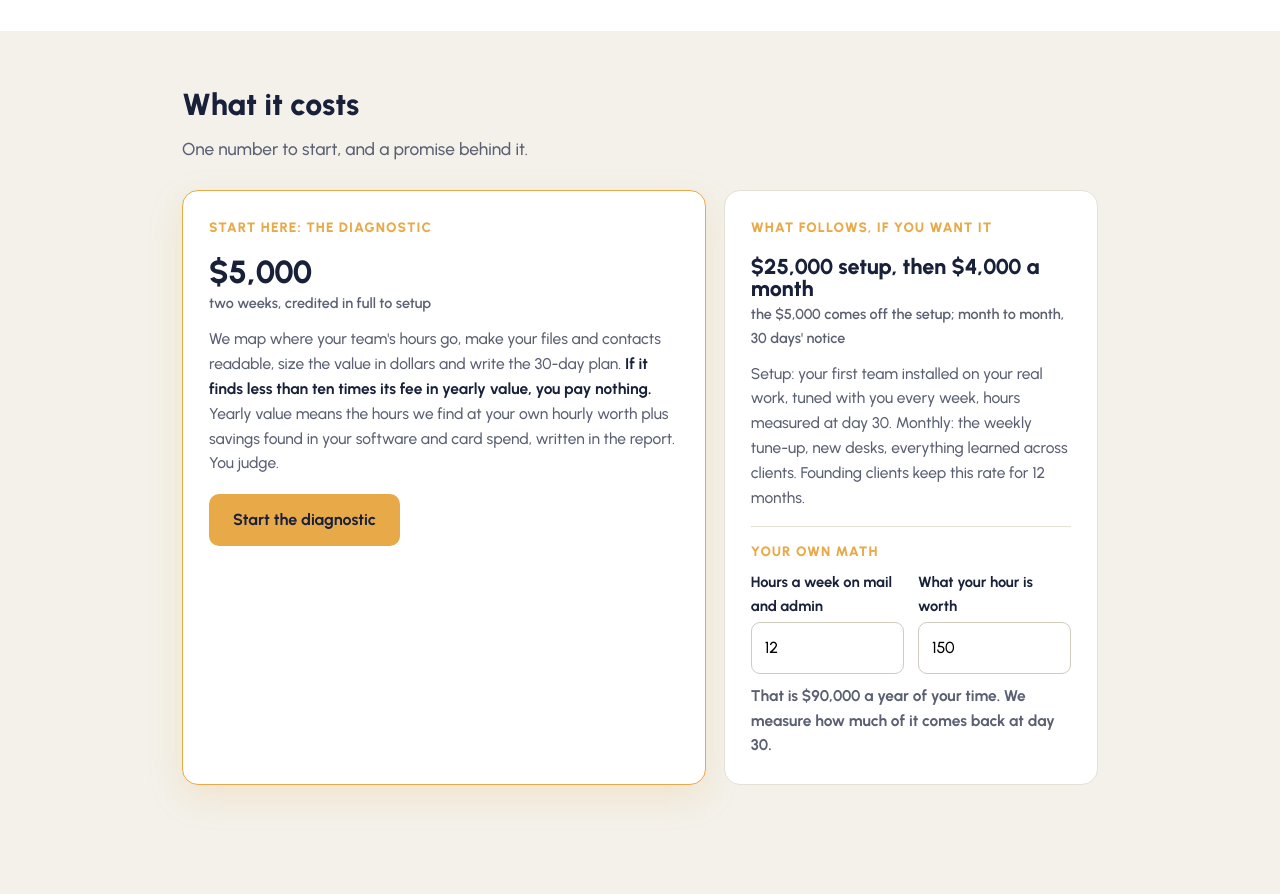
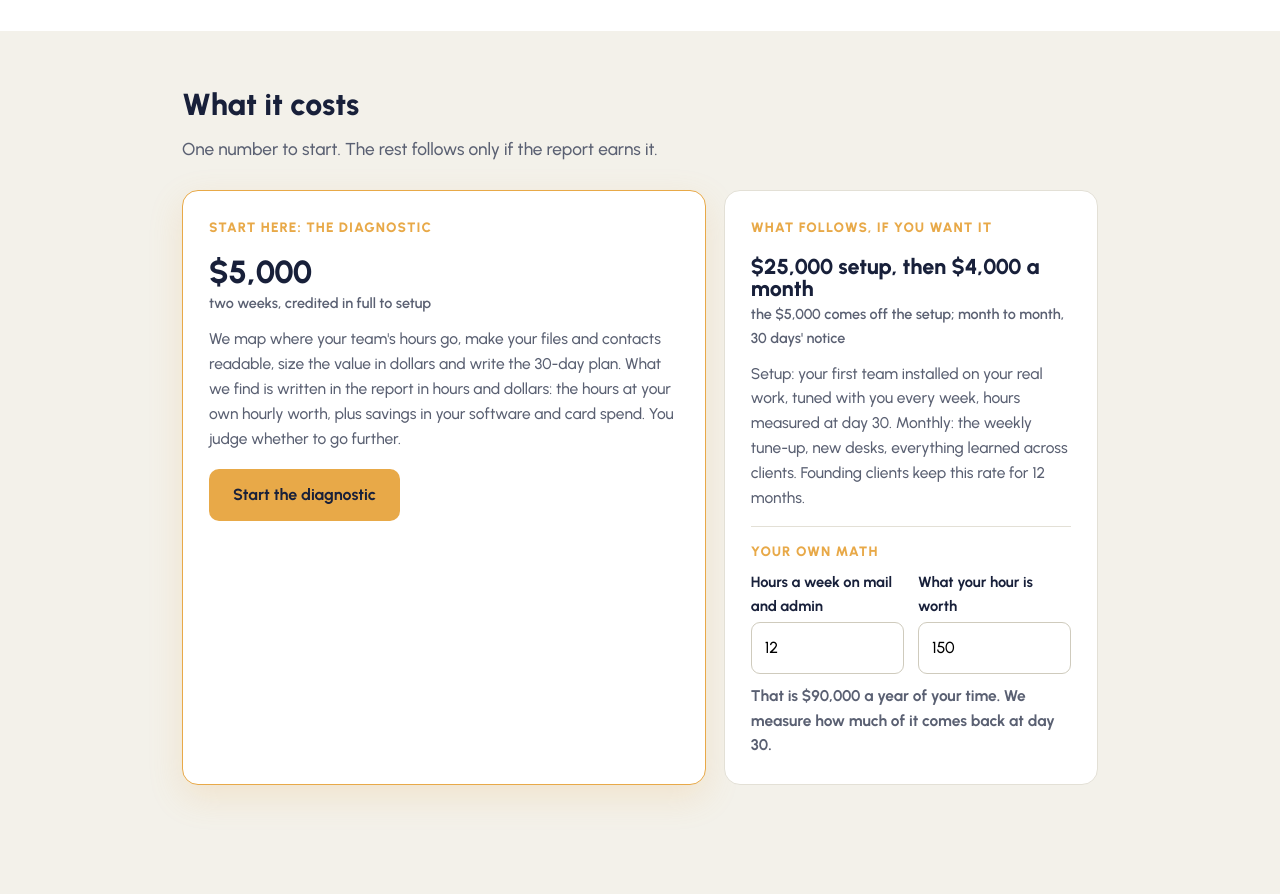
Before and after one commit to acejonas/quiet-shift, a plain HTML site: page index.html in a window 1280 px wide. Shown: the part 1900-2794 px from the top of the page. Drawn offline with Linux system fonts and the light colour scheme.

Commit message:
Publish one-page site

```diff
--- a/index.html
+++ b/index.html
@@ -110,9 +110,9 @@
 
 <section id="price"><div class="wrap">
   <h2>What it costs</h2>
-  <p class="lead">One number to start, and a promise behind it.</p>
+  <p class="lead">One number to start. The rest follows only if the report earns it.</p>
   <div class="prices" style="grid-template-columns:minmax(0,1.4fr) minmax(0,1fr)">
-    <div class="price hi"><span class="k">Start here: the diagnostic</span><div class="amt">$5,000</div><div class="per">two weeks, credited in full to setup</div><p>We map where your team's hours go, make your files and contacts readable, size the value in dollars and write the 30-day plan. <strong style="color:var(--navy)">If it finds less than ten times its fee in yearly value, you pay nothing.</strong> Yearly value means the hours we find at your own hourly worth plus savings found in your software and card spend, written in the report. You judge.</p><div style="margin-top:18px"><a class="cta amber" href="mailto:ace@getquietshift.com?subject=Quiet%20Shift%20diagnostic&body=Hi%20Ace%2C%20I%27d%20like%20to%20start%20the%20diagnostic.%20Company%3A%20%0AMy%20role%3A%20%0ARoughly%20how%20many%20hours%20a%20week%20go%20to%20mail%20and%20admin%3A%20">Start the diagnostic</a></div></div>
+    <div class="price hi"><span class="k">Start here: the diagnostic</span><div class="amt">$5,000</div><div class="per">two weeks, credited in full to setup</div><p>We map where your team's hours go, make your files and contacts readable, size the value in dollars and write the 30-day plan. What we find is written in the report in hours and dollars: the hours at your own hourly worth, plus savings in your software and card spend. You judge whether to go further.</p><div style="margin-top:18px"><a class="cta amber" href="mailto:ace@getquietshift.com?subject=Quiet%20Shift%20diagnostic&body=Hi%20Ace%2C%20I%27d%20like%20to%20start%20the%20diagnostic.%20Company%3A%20%0AMy%20role%3A%20%0ARoughly%20how%20many%20hours%20a%20week%20go%20to%20mail%20and%20admin%3A%20">Start the diagnostic</a></div></div>
     <div class="price"><span class="k">What follows, if you want it</span><div class="amt" style="font-size:1.35rem">$25,000 setup, then $4,000 a month</div><div class="per">the $5,000 comes off the setup; month to month, 30 days' notice</div><p>Setup: your first team installed on your real work, tuned with you every week, hours measured at day 30. Monthly: the weekly tune-up, new desks, everything learned across clients. Founding clients keep this rate for 12 months.</p>
       <div style="margin-top:16px;padding-top:14px;border-top:1px solid var(--line)"><span class="k">Your own math</span>
         <div class="two" style="margin-top:6px"><div><label for="h" style="margin:0 0 4px">Hours a week on mail and admin</label><input id="h" type="number" value="12" min="0"></div><div><label for="r" style="margin:0 0 4px">What your hour is worth</label><input id="r" type="number" value="150" min="0"></div></div>
```
